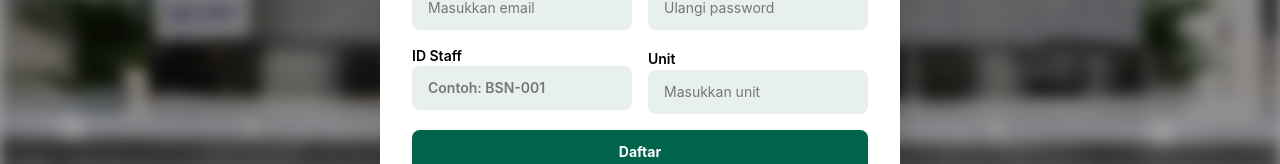
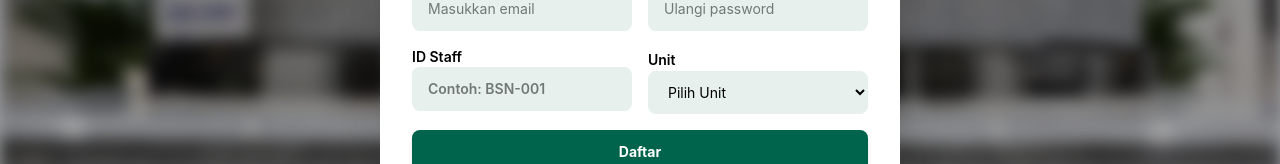
Before and after one commit to ali01-rgb/BSNetOps, a React (Vite) app in the folder client/: page /register in a window 1280 px wide. Shown: the part 392-556 px from the top of the page. Built offline with nearby package versions, Linux system fonts and the light colour scheme.

Commit message:
Revisi 17 Juli ke-2

```diff
--- a/client/src/pages/RegisterPage.jsx
+++ b/client/src/pages/RegisterPage.jsx
@@ -183,13 +183,21 @@ export default function RegisterPage() {
 
               <div>
                 <label className="text-sm font-semibold">Unit</label>
-                <input
+                <select
                   name="unit"
                   value={form.unit}
                   onChange={handleChange}
-                  placeholder="Masukkan unit"
-                  className="w-full rounded-lg bg-[#e7f0ec] px-4 py-3 text-sm outline-none focus:ring-2 focus:ring-[#00634b]/40"
-                />
+                  className="w-full rounded-lg bg-[#e7f0ec] px-4 py-3 text-sm outline-none focus:ring-2 focus:ring-[#00634b]/40 cursor-pointer"
+                >
+                  <option value="" disabled hidden>Pilih Unit</option>
+                  <option value="KC Semarang">KC Semarang</option>
+                  <option value="KCP Majapahit">KCP Majapahit</option>
+                  <option value="KCP Ngaliyan">KCP Ngaliyan</option>
+                  <option value="KCP Ungaran">KCP Ungaran</option>
+                  <option value="KCP Kendal">KCP Kendal</option>
+                  <option value="KCP Kudus">KCP Kudus</option>
+                  <option value="KCP Magelang">KCP Magelang</option>
+                  </select>
                 {error.unit && (
                   <p className="text-xs text-red-500">{error.unit}</p>
                 )}
--- a/client/src/pages/user/permintaan/AjukanPermintaan.jsx
+++ b/client/src/pages/user/permintaan/AjukanPermintaan.jsx
@@ -45,12 +45,14 @@ export default function AjukanPermintaan() {
         noTelepon: activeUser.noTelepon || activeUser.phone || ''
       }));
     } else {
+      // Nilai default jika tidak ada profil tersimpan.
+      // Divisi dan Jabatan dikosongkan agar pengguna wajib memilih dari dropdown.
       setFormData(prev => ({
         ...prev,
         namaLengkap: 'Chico Diar Ramadhan',
         nipPegawai: '21120124140150',
-        divisi: 'IT',
-        jabatan: 'Staff',
+        divisi: '',
+        jabatan: '',
         email: 'chico.diar@example.com',
         noTelepon: '085157778659'
       }));
@@ -196,14 +198,48 @@ export default function AjukanPermintaan() {
                   <h2 className="text-xl font-bold mb-6">Informasi Pemohon</h2>
 
                   <div className="grid grid-cols-1 md:grid-cols-2 gap-6">
-                    <div><label className="block text-sm font-medium text-gray-700 mb-1">Nama Lengkap</label><input type="text" name="namaLengkap" value={formData.namaLengkap} onChange={handleChange} className="w-full px-4 py-2 border border-gray-300 rounded-lg bg-gray-50 focus:outline-none focus:ring-2 focus:ring-[#4d8c6b]" required /></div>
-                    <div><label className="block text-sm font-medium text-gray-700 mb-1">NIP/ ID pegawai</label><input type="text" name="nipPegawai" value={formData.nipPegawai} onChange={handleChange} className="w-full px-4 py-2 border border-gray-300 rounded-lg bg-gray-50 focus:outline-none focus:ring-2 focus:ring-[#4d8c6b]" required /></div>
+                    <div>
+                      <label className="block text-sm font-medium text-gray-700 mb-1">Nama Lengkap</label>
+                      <input type="text" name="namaLengkap" value={formData.namaLengkap} onChange={handleChange} className="w-full px-4 py-2 border border-gray-300 rounded-lg bg-gray-50 focus:outline-none focus:ring-2 focus:ring-[#4d8c6b]" required />
+                    </div>
+                    <div>
+                      <label className="block text-sm font-medium text-gray-700 mb-1">NIP/ ID pegawai</label>
+                      <input type="text" name="nipPegawai" value={formData.nipPegawai} onChange={handleChange} className="w-full px-4 py-2 border border-gray-300 rounded-lg bg-gray-50 focus:outline-none focus:ring-2 focus:ring-[#4d8c6b]" required />
+                    </div>
 
-                    <div><label className="block text-sm font-medium text-gray-700 mb-1">Unit</label><input type="text" name="divisi" value={formData.divisi} onChange={handleChange} className="w-full px-4 py-2 border border-gray-300 rounded-lg bg-gray-50 focus:outline-none focus:ring-2 focus:ring-[#4d8c6b]" required /></div>
+                    {/* DROPDOWN UNIT */}
+                    <div>
+                      <label className="block text-sm font-medium text-gray-700 mb-1">Unit</label>
+                      <select name="divisi" value={formData.divisi} onChange={handleChange} className="w-full px-4 py-2 border border-gray-300 rounded-lg bg-gray-50 focus:outline-none focus:ring-2 focus:ring-[#4d8c6b] cursor-pointer" required>
+                        <option value="" disabled hidden>Pilih Unit</option>
+                        <option value="KC Semarang">KC Semarang</option>
+                        <option value="KCP Majapahit">KCP Majapahit</option>
+                        <option value="KCP Ngaliyan">KCP Ngaliyan</option>
+                        <option value="KCP Ungaran">KCP Ungaran</option>
+                        <option value="KCP Kendal">KCP Kendal</option>
+                        <option value="KCP Kudus">KCP Kudus</option>
+                        <option value="KCP Magelang">KCP Magelang</option>
+                      </select>
+                    </div>
 
-                    <div><label className="block text-sm font-medium text-gray-700 mb-1">Jabatan</label><input type="text" name="jabatan" value={formData.jabatan} onChange={handleChange} className="w-full px-4 py-2 border border-gray-300 rounded-lg bg-gray-50 focus:outline-none focus:ring-2 focus:ring-[#4d8c6b]" required /></div>
-                    <div><label className="block text-sm font-medium text-gray-700 mb-1">Email</label><input type="email" name="email" value={formData.email} onChange={handleChange} className="w-full px-4 py-2 border border-gray-300 rounded-lg bg-gray-50 focus:outline-none focus:ring-2 focus:ring-[#4d8c6b]" required /></div>
-                    <div><label className="block text-sm font-medium text-gray-700 mb-1">No Telephone</label><input type="tel" name="noTelepon" value={formData.noTelepon} onChange={handleChange} className="w-full px-4 py-2 border border-gray-300 rounded-lg bg-gray-50 focus:outline-none focus:ring-2 focus:ring-[#4d8c6b]" required /></div>
+                    {/* DROPDOWN JABATAN */}
+                    <div>
+                      <label className="block text-sm font-medium text-gray-700 mb-1">Jabatan</label>
+                      <select name="jabatan" value={formData.jabatan} onChange={handleChange} className="w-full px-4 py-2 border border-gray-300 rounded-lg bg-gray-50 focus:outline-none focus:ring-2 focus:ring-[#4d8c6b] cursor-pointer" required>
+                        <option value="" disabled hidden>Pilih Jabatan</option>
+                        <option value="Staff">Staff</option>
+                        <option value="Supervisor">Head Unit</option>
+                      </select>
+                    </div>
+
+                    <div>
+                      <label className="block text-sm font-medium text-gray-700 mb-1">Email</label>
+                      <input type="email" name="email" value={formData.email} onChange={handleChange} className="w-full px-4 py-2 border border-gray-300 rounded-lg bg-gray-50 focus:outline-none focus:ring-2 focus:ring-[#4d8c6b]" required />
+                    </div>
+                    <div>
+                      <label className="block text-sm font-medium text-gray-700 mb-1">No Telephone</label>
+                      <input type="tel" name="noTelepon" value={formData.noTelepon} onChange={handleChange} className="w-full px-4 py-2 border border-gray-300 rounded-lg bg-gray-50 focus:outline-none focus:ring-2 focus:ring-[#4d8c6b]" required />
+                    </div>
                   </div>
                   <div className="text-center text-xs text-gray-500 mt-8">1/3</div>
                 </>
@@ -253,7 +289,7 @@ export default function AjukanPermintaan() {
                         name="tanggalDibutuhkan"
                         value={formData.tanggalDibutuhkan}
                         onChange={handleChange}
-                        min={getTodayDate()} // 🔥 KUNCI TANGGAL: Tidak bisa pilih tanggal lampau
+                        min={getTodayDate()}
                         className="w-full px-4 py-2 border border-gray-300 rounded-lg"
                         required
                       />
```
